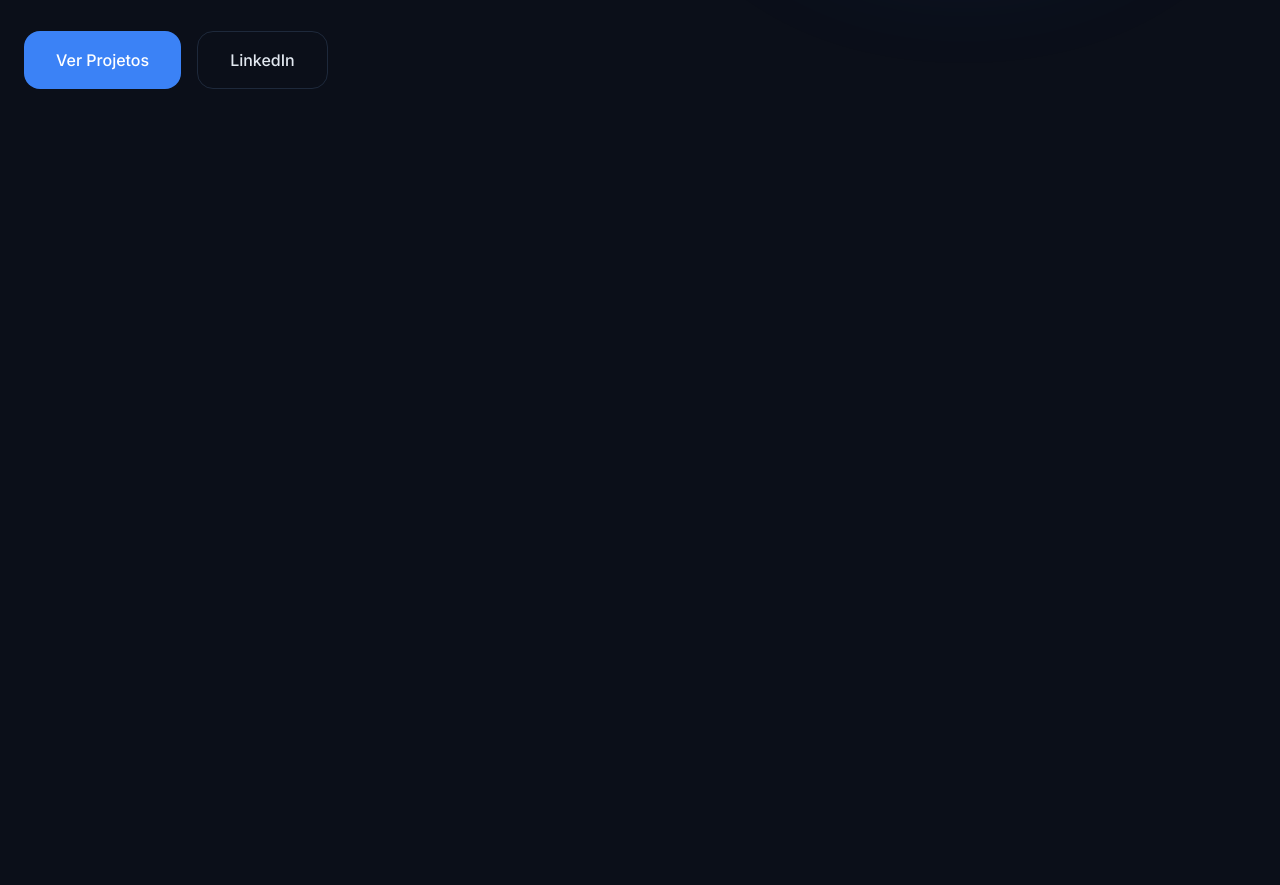
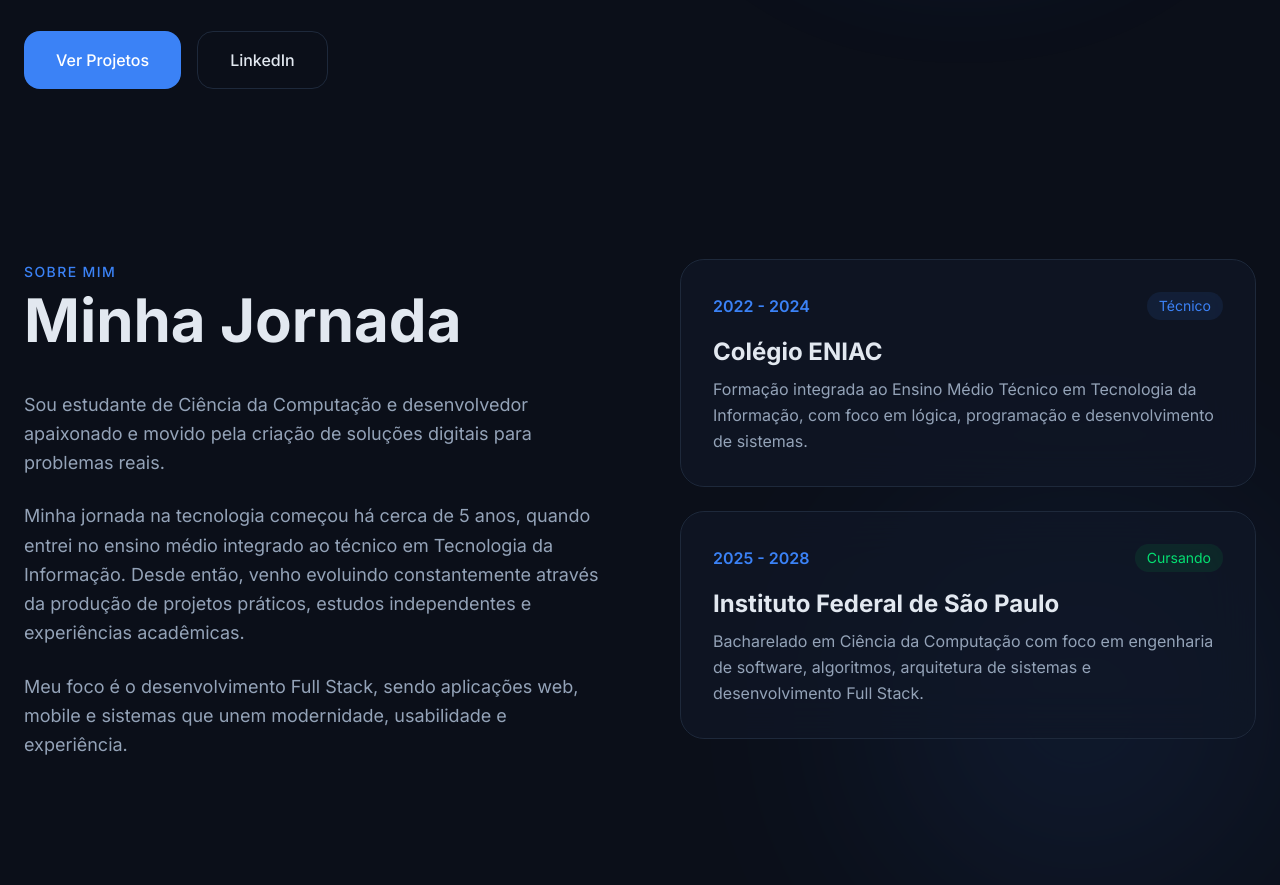
Before and after one commit to BrennoGaspar/Portfolio, a Next.js app: page / in a window 1280 px wide. Shown: the part 691-1576 px from the top of the page. Before the commit the page ends 800 px from the top, so only its background shows below. Built offline with nearby package versions, Linux system fonts and the light colour scheme.

Commit message:
Sobre Mim page está feita! A base do design foi desenvolvida por mim e esculpida com auxílio de IA

```diff
--- a/src/app/page.tsx
+++ b/src/app/page.tsx
@@ -1,4 +1,5 @@
 import NavBar from "@/components/navbar";
+import About from "@/sections/about";
 import Hero from "@/sections/hero";
 
 export default function Home () {
@@ -8,6 +9,7 @@ export default function Home () {
     <div>
       <NavBar/>
       <Hero/>
+      <About />
     </div>
 
   )
--- /dev/null
+++ b/src/components/cards.tsx
@@ -0,0 +1,32 @@
+interface CardProps {
+    data: string;
+    tipo: string;
+    instituicao: string;
+    texto: string;
+}
+
+export default function Card({data, tipo, instituicao, texto}: CardProps) {
+
+    return (
+
+        <div className="bg-card/70 border border-border rounded-3xl p-8 backdrop-blur-xl hover:border-primary transition-all duration-300">
+            <div className="space-y-4">
+                <div className="flex items-center justify-between">
+                    <span className="text-primary font-semibold">{data}</span>
+                    {
+                        tipo == "Cursando" ?
+                            <span className="text-sm bg-green-500/10 text-green-400 px-3 py-1 rounded-full">{tipo}</span>
+                        :
+                            <span className="text-sm bg-primary/10 text-primary px-3 py-1 rounded-full">{tipo}</span>
+                    }
+                </div>
+                <div className="space-y-2">
+                    <h3 className="text-2xl font-bold text-foreground">{instituicao}</h3>
+                    <p className="text-muted leading-relaxed">{texto}</p>
+                </div>
+            </div>
+        </div>
+
+    )
+
+}
--- /dev/null
+++ b/src/sections/about.tsx
@@ -0,0 +1,72 @@
+import Card from "@/components/cards";
+
+export default function About () {
+
+    return (
+
+        <section className="relative min-h-screen flex items-center justify-center overflow-hidden px-6 py-32">
+
+            {/* Fundo Glow */}
+            <div className="absolute bottom-0 right-0 w-[400px] h-[400px] bg-primary opacity-10 blur-[120px] rounded-full" />
+
+            <div className="max-w-7xl w-full grid lg:grid-cols-2 gap-20 items-start z-10">
+
+                {/* Texto */}
+                <div className="space-y-8">
+
+                    <div className="space-y-4">
+                        <span className="text-primary font-medium tracking-widest uppercase text-sm">Sobre Mim</span>
+
+                        <h1 className="text-4xl md:text-6xl font-bold text-foreground leading-tight">Minha Jornada</h1>
+                    </div>
+
+                    <div className="space-y-6 text-lg text-muted leading-relaxed">
+
+                        <p>
+                            Sou estudante de Ciência da Computação e desenvolvedor apaixonado e movido pela criação de soluções digitais
+                            para problemas reais.
+                        </p>
+
+                        <p>
+                            Minha jornada na tecnologia começou há cerca de 5 anos, quando entrei no ensino médio integrado ao técnico em
+                            Tecnologia da Informação. Desde então, venho evoluindo constantemente através da produção de projetos práticos,
+                            estudos independentes e experiências acadêmicas.
+                        </p>
+
+                        <p>
+                            Meu foco é o desenvolvimento Full Stack, sendo aplicações web, mobile e
+                            sistemas que unem modernidade, usabilidade e experiência.
+                        </p>
+
+                    </div>
+
+                </div>
+
+                {/* Cards */}
+                <div className="grid gap-6">
+
+                    <Card
+                        data="2022 - 2024"
+                        tipo="Técnico"
+                        instituicao="Colégio ENIAC"
+                        texto="Formação integrada ao Ensino Médio Técnico em
+                               Tecnologia da Informação, com foco em lógica,
+                               programação e desenvolvimento de sistemas."
+                    />
+
+                    <Card
+                        data="2025 - 2028"
+                        tipo="Cursando"
+                        instituicao="Instituto Federal de São Paulo"
+                        texto="Bacharelado em Ciência da Computação com foco
+                               em engenharia de software, algoritmos,
+                               arquitetura de sistemas e desenvolvimento Full Stack."
+                    />
+
+                </div>
+            </div>
+        </section>
+
+    )
+
+}
```
